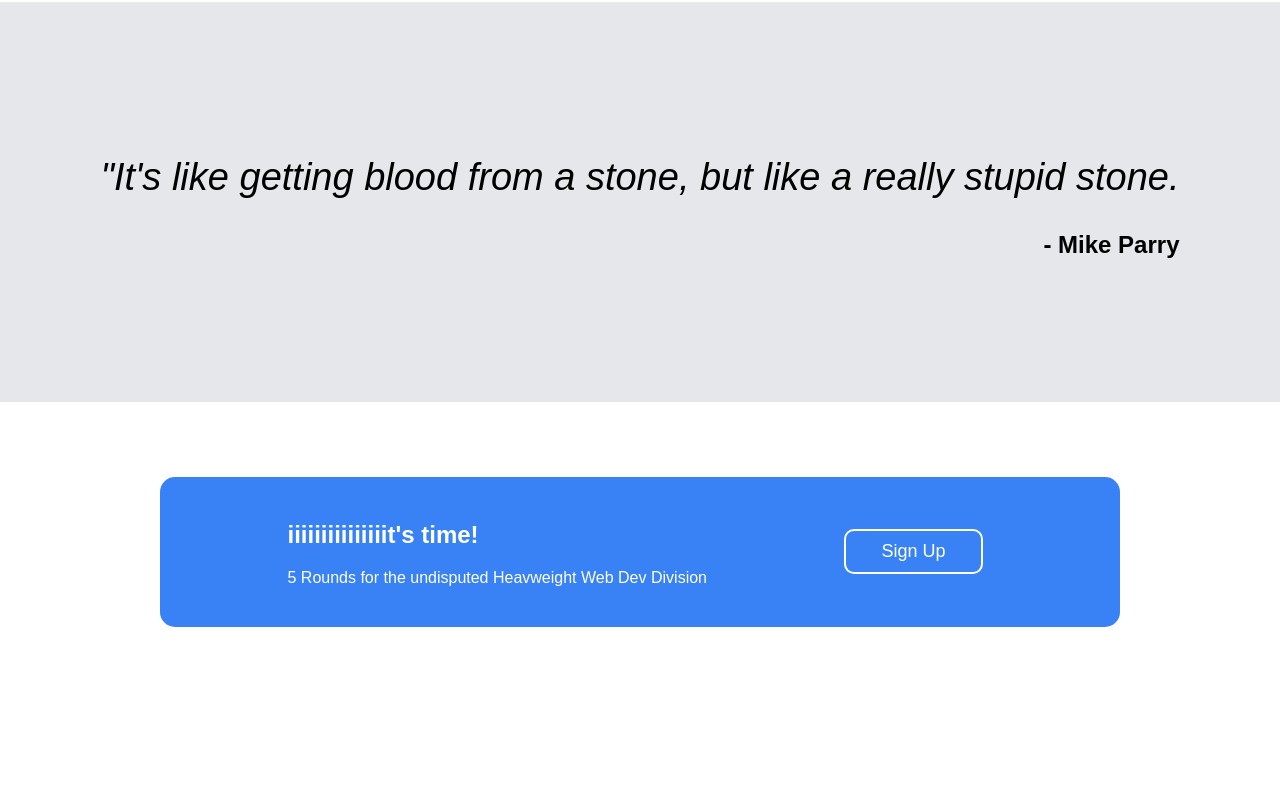
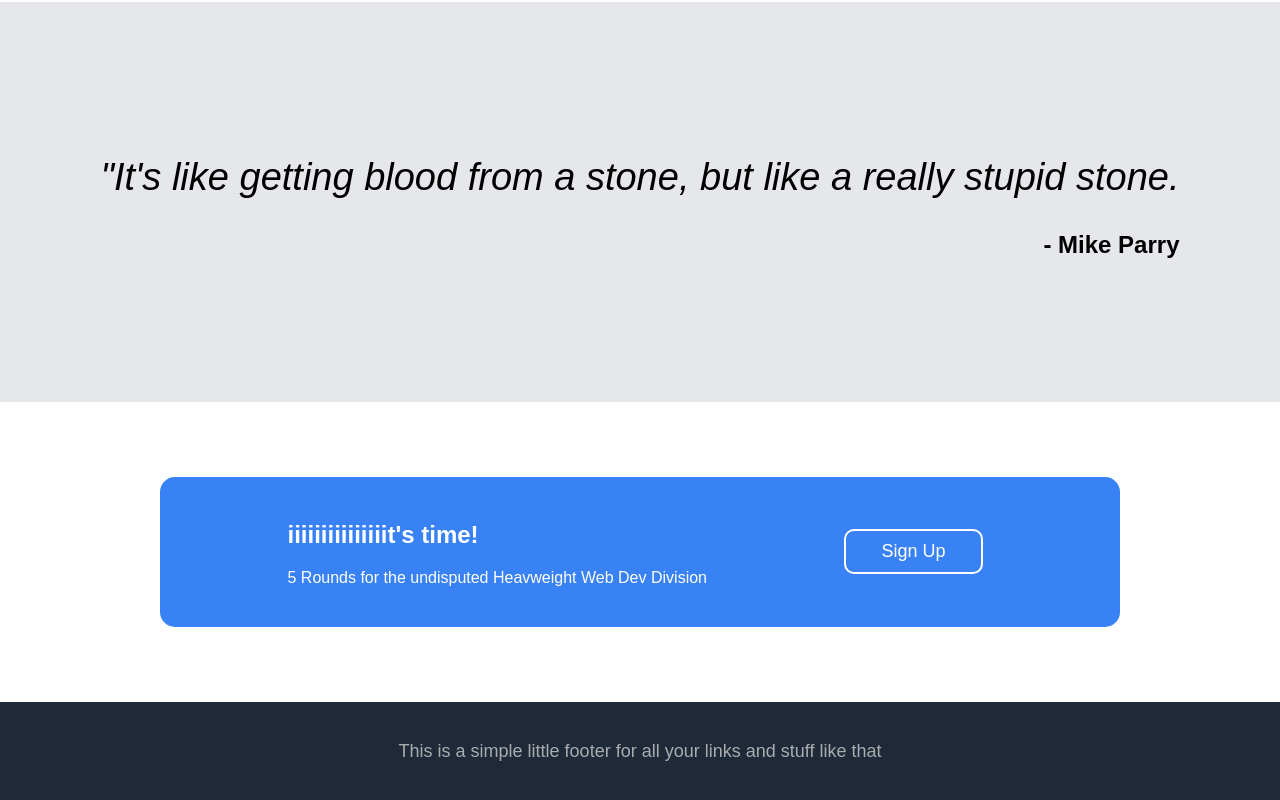
Before and after one commit to jdj0/landing-page, a plain HTML site: page index.html in a window 1280 px wide. Shown: the part 915-1715 px from the top of the page. Before the commit the page ends 1617 px from the top, so only its background shows below. Drawn offline with Linux system fonts and the light colour scheme.

Commit message:
Add basic footer

```diff
--- a/index.html
+++ b/index.html
@@ -70,7 +70,8 @@
         </div>
     </section>
 
-    <section class="">
+    <section class="footer">
+        <p>This is a simple little footer for all your links and stuff like that</p>
     </section>
 </body>
 </html>
--- a/style.css
+++ b/style.css
@@ -156,3 +156,14 @@ button {
     font-size: 18px;
     padding: 10px 35px 10px 35px;
 }
+
+.footer {
+    display: flex;
+    justify-content: center;
+    align-items: center;
+    height: 100px;
+    background-color: #1F2937;
+    color: #a9acaf;
+    font-family: sans-serif;
+    font-size: 18px;
+}
```
